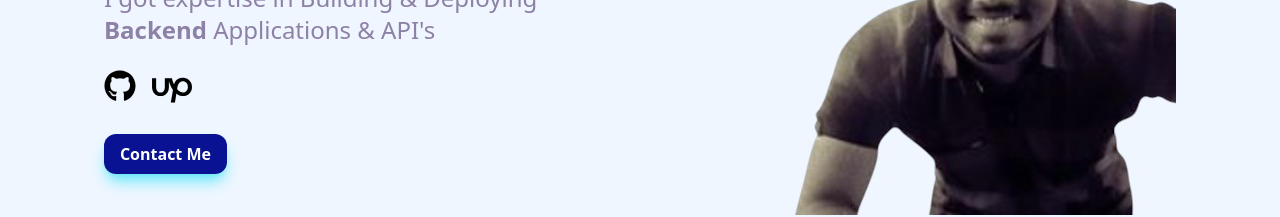
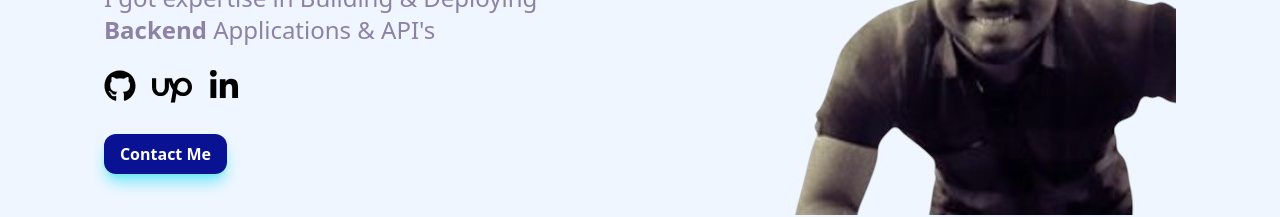
Before and after one commit to Shubhashish-Chakraborty/portfolio, a React (Vite) app: page / in a window 1280 px wide. Shown: the part 336-553 px from the top of the page. Built offline with nearby package versions, Linux system fonts and the light colour scheme.

Commit message:
linkedin social added

```diff
--- /dev/null
+++ b/src/icons/SocialIcons/Linkedin.tsx
@@ -0,0 +1,7 @@
+export const Linkedin = () => {
+    return(
+        <svg stroke="currentColor" fill="currentColor" className="size-8 hover:text-blue-500 transition-all duration-500 hover:-translate-y-2" xmlns="http://www.w3.org/2000/svg" viewBox="0 0 448 512">
+            <path d="M100.3 448H7.4V148.9h92.9zM53.8 108.1C24.1 108.1 0 83.5 0 53.8a53.8 53.8 0 0 1 107.6 0c0 29.7-24.1 54.3-53.8 54.3zM447.9 448h-92.7V302.4c0-34.7-.7-79.2-48.3-79.2-48.3 0-55.7 37.7-55.7 76.7V448h-92.8V148.9h89.1v40.8h1.3c12.4-23.5 42.7-48.3 87.9-48.3 94 0 111.3 61.9 111.3 142.3V448z"/>
+        </svg>
+    )
+}
--- a/src/pages/Home.tsx
+++ b/src/pages/Home.tsx
@@ -1,4 +1,5 @@
 import { Github } from "../icons/SocialIcons/Github"
+import { Linkedin } from "../icons/SocialIcons/Linkedin"
 import { Upwork } from "../icons/SocialIcons/Upwork"
 
 export const Home = () => {
@@ -10,9 +11,16 @@ export const Home = () => {
                 <div className="text-custom-1 text-4xl">I'm a <span className="font-bold">Fullstack Developer</span></div> <br />
                 <div className="text-custom-1 text-2xl">I got expertise in Building & Deploying <br /> <span className="font-bold">Backend</span> Applications & API's </div>
 
-                <div className="flex gap-4 mt-6 cursor-pointer">
-                    <Github/>
-                    <Upwork/>
+                <div className="flex gap-4 mt-6">
+                    <div onClick={() => {window.open("https://github.com/Shubhashish-Chakraborty")}} className="cursor-pointer">
+                        <Github/>
+                    </div>
+                    <div onClick={() => {window.open("https://www.upwork.com/freelancers/~018880ca3d0d892eac")}} className="cursor-pointer">
+                        <Upwork/>
+                    </div>
+                    <div onClick={() => {window.open("https://www.linkedin.com/in/Shubhashish-Chakraborty/")}} className="cursor-pointer">
+                        <Linkedin/>
+                    </div>
                 </div>
 
                 <div className="mt-6">
```
